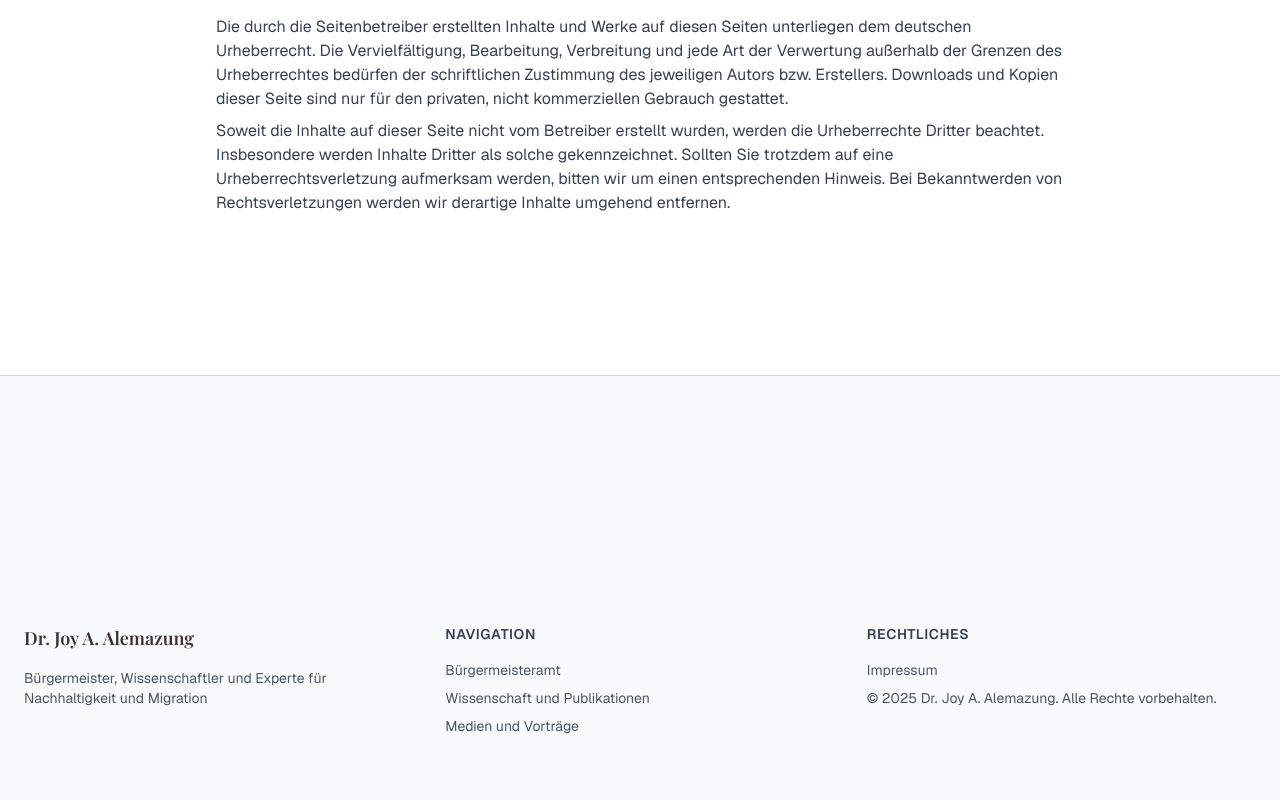
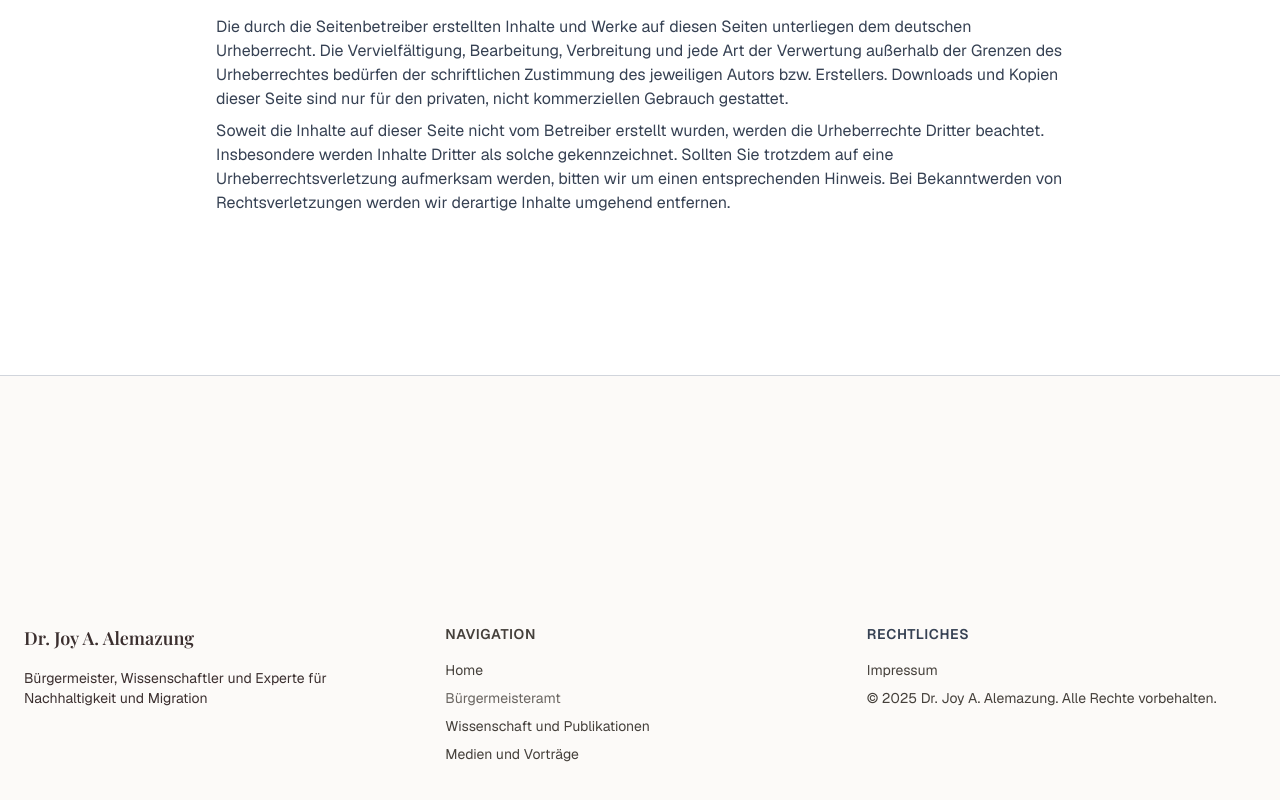
Before and after one commit to Davidcode2/dr-joy-alemazung, a Next.js app: page /en/impressum in a window 1280 px wide. Shown: the part 1344-2144 px from the top of the page. Built offline with nearby package versions, Linux system fonts and the light colour scheme; a web font is replaced by a local one.

Commit message:
Chevron svg instead of icons on experience

```diff
--- a/src/app/globals.css
+++ b/src/app/globals.css
@@ -55,7 +55,7 @@ body {
   --neutral-accent: hsl(30, 53%, 42%);
   --strong-accent: hsl(30, 85%, 41%);
   --ultralight-accent: hsl(30, 45%, 90%);
-  --grey-accent: hsl(30, 8%, 60%);
+  --grey-accent: hsl(30, 8%, 25%);
   --muted-accent: hsl(30, 15%, 35%);
   --primary: #deb887;
   --secondary: #f5deb3;
--- /dev/null
+++ b/src/components/chevronIconSvg.tsx
@@ -0,0 +1,19 @@
+export default function ChevronIconSvg() {
+  return (
+    <svg xmlns="http://www.w3.org/2000/svg" viewBox="0 0 480 480">
+      <defs>
+        <filter id="chevron-shadow" x="-50%" y="-50%" width="200%" height="200%">
+          <feDropShadow dx="0" dy="4" stdDeviation="6" floodOpacity="0.25" />
+        </filter>
+      </defs>
+      <path
+        d="M240 0 120 120l120 120-120 120 120 120 240-240L240 0z"
+        fill="var(--background)"
+        stroke="var(--accent)"
+        strokeWidth="2"
+        strokeLinejoin="miter"
+        filter="url(#chevron-shadow)"
+      ></path>
+    </svg>
+  );
+}
--- a/src/components/experience.tsx
+++ b/src/components/experience.tsx
@@ -1,52 +1,59 @@
-import Image from "next/image"
+import Image from "next/image";
+import ChevronIconSvg from "./chevronIconSvg";
 
 export default function Experience() {
   return (
     <section className="2xl:px-40 px-5 md:px-20 max-sm:pt-10 max-sm:pb-32 py-32 lg:py-42">
-      <h2 className="py-0 mt-0 pb-40 md:pb-48 text-5xl lg:text-6xl text-foreground) font-serif">Kommunale und internationale Erfahrungen</h2>
+      <h2 className="py-0 mt-0 pb-40 md:pb-48 text-5xl lg:text-4xl text-foreground) font-serif">
+        Kommunale und internationale Erfahrungen
+      </h2>
       <div className="grid xl:grid-cols-3 gap-y-32 md:gap-y-60 gap-x-20 2xl:gap-x-40">
         <div className="relative shadow-lg p-10 xl:py-20 border border-(--accent)/20">
-          <Image
-            src="/images/undraw_nature_yf30.svg"
-            alt=""
-            className="absolute max-sm:-top-7 top-0 right-0 w-32 h-32 pointer-events-none -translate-y-1/2 -translate-x-1/5"
-            width={256}
-            height={256}
-          />
+          <div className="absolute top-0 max-md:right-0 max-md:rotate-180 md:left-0 w-40 h-40 pointer-events-none -translate-y-1/2 max-md:translate-x-1/10 -translate-x-1/2 ">
+            <ChevronIconSvg />
+          </div>
           <div className="relative z-10 pr-6">
-            <h4 className="text-lg m-0 p-0 pb-5 text-(--muted-accent) uppercase">Entwicklungspolitik</h4>
-            <div className="text-lg leading-relaxed">Mehrjährige Erfahrung in kommunaler Entwicklungspolitik, Umsetzung der Agenda 2030 in den Kommunen</div>
+            <h4 className="text-lg m-0 p-0 pb-5 text-(--muted-accent) uppercase">
+              Entwicklungspolitik
+            </h4>
+            <div className="text-lg leading-relaxed">
+              Mehrjährige Erfahrung in kommunaler Entwicklungspolitik, Umsetzung
+              der Agenda 2030 in den Kommunen
+            </div>
           </div>
         </div>
 
         <div className="relative shadow-lg p-10 xl:py-20 border border-(--accent)/20">
-          <Image
-            src="/images/undraw_appreciate-it_aans.svg"
-            alt=""
-            className="absolute top-0 right-0 w-40 h-40 pointer-events-none -translate-y-1/2 max-sm:translate-x-1/10 -translate-x-1/8"
-            width={256}
-            height={256}
-          />
+          <div className="absolute top-0 max-md:right-0 max-md:rotate-180 md:left-0 w-40 h-40 pointer-events-none -translate-y-1/2 max-md:translate-x-1/10 -translate-x-1/2 ">
+            <ChevronIconSvg />
+          </div>
           <div className="relative z-10 pr-6">
-            <h4 className="text-lg m-0 p-0 pb-5 text-(--muted-accent) uppercase">Deutsch-Griechischer Austausch</h4>
-            <div className="text-lg leading-relaxed">Zuständig für kommunale Entwicklung und Zusammenarbeit zwischen deutschen und griechischen Kommunen</div>
+            <h4 className="text-lg m-0 p-0 pb-5 text-(--muted-accent) uppercase">
+              Deutsch-Griechischer Austausch
+            </h4>
+            <div className="text-lg leading-relaxed">
+              Zuständig für kommunale Entwicklung und Zusammenarbeit zwischen
+              deutschen und griechischen Kommunen
+            </div>
           </div>
         </div>
 
         <div className="relative shadow-lg p-10 xl:py-20 border border-(--accent)/20">
-          <Image
-            src="/images/undraw_small-town_76a2.svg"
-            alt=""
-            className="absolute top-0 right-0 w-40 h-40 pointer-events-none -translate-y-1/2 -translate-x-1/4"
-            width={256}
-            height={256}
-          />
+          <div className="absolute top-0 max-md:right-0 max-md:rotate-180 md:left-0 w-40 h-40 pointer-events-none -translate-y-1/2 max-md:translate-x-1/10 -translate-x-1/2 ">
+            <ChevronIconSvg />
+          </div>
           <div className="relative z-10 pr-6">
-            <h4 className="text-lg m-0 p-0 pb-5 text-(--muted-accent) uppercase">Friedenspolitik</h4>
-            <div className="text-lg leading-relaxed">Senior Berater und Referent für Frieden und Sicherheitspolitik am Global Governance Institute Brüssel, Belgien (www.globalgovernance.eu)</div>
+            <h4 className="text-lg m-0 p-0 pb-5 text-(--muted-accent) uppercase">
+              Friedenspolitik
+            </h4>
+            <div className="text-lg leading-relaxed">
+              Senior Berater und Referent für Frieden und Sicherheitspolitik am
+              Global Governance Institute Brüssel, Belgien
+              (www.globalgovernance.eu)
+            </div>
           </div>
         </div>
       </div>
     </section>
-  )
+  );
 }
--- a/src/components/footer.tsx
+++ b/src/components/footer.tsx
@@ -2,7 +2,7 @@ import Link from "next/link";
 
 export default function Footer() {
   return (
-    <footer className="w-full border-t border-gray-300 dark:border-gray-700 bg-gray-50 dark:bg-gray-900">
+    <footer className="w-full border-t border-gray-300 dark:border-gray-700 bg-(--ultralight-accent)/20">
       <div className="max-w-7xl mx-auto px-6 pt-62 pb-40">
         <div className="grid grid-cols-1 md:grid-cols-3 gap-8">
           {/* About Section */}
@@ -10,7 +10,7 @@ export default function Footer() {
             <h3 className="font-serif text-lg font-semibold mb-4">
               Dr. Joy A. Alemazung
             </h3>
-            <p className="text-sm text-gray-600 dark:text-gray-400">
+            <p className="text-sm text-(--gray-accent)">
               Bürgermeister, Wissenschaftler und Experte für Nachhaltigkeit und
               Migration
             </p>
@@ -18,14 +18,22 @@ export default function Footer() {
 
           {/* Main Sections */}
           <div>
-            <h4 className="font-semibold mb-4 text-sm uppercase tracking-wider text-gray-700 dark:text-gray-300">
+            <h4 className="font-semibold mb-4 text-sm uppercase tracking-wider text-(--grey-accent)">
               Navigation
             </h4>
             <ul className="space-y-2 text-sm">
               <li>
                 <Link
+                  href="/"
+                  className="text-(--grey-accent) hover:text-(--grey-accent) transition"
+                >
+                  Home
+                </Link>
+              </li>
+              <li>
+                <Link
                   href="/buergermeisterliches"
-                  className="text-gray-600 dark:text-gray-400 hover:text-gray-900 dark:hover:text-gray-100 transition"
+                  className="text-(--grey-accent)/80 hover:text-(--grey-accent) transition"
                 >
                   Bürgermeisteramt
                 </Link>
@@ -33,7 +41,7 @@ export default function Footer() {
               <li>
                 <Link
                   href="/wissenschaft-und-publikationen"
-                  className="text-gray-600 dark:text-gray-400 hover:text-gray-900 dark:hover:text-gray-100 transition"
+                  className="text-(--grey-accent) hover:text-(--grey-accent) transition"
                 >
                   Wissenschaft und Publikationen
                 </Link>
@@ -41,7 +49,7 @@ export default function Footer() {
               <li>
                 <Link
                   href="/vortraege-und-medien"
-                  className="text-gray-600 dark:text-gray-400 hover:text-gray-900 dark:hover:text-gray-100 transition"
+                  className="text-(--grey-accent) hover:text-(--grey-accent) transition"
                 >
                   Medien und Vorträge
                 </Link>
@@ -58,12 +66,12 @@ export default function Footer() {
               <li>
                 <Link
                   href="/impressum"
-                  className="text-gray-600 dark:text-gray-400 hover:text-gray-900 dark:hover:text-gray-100 transition"
+                  className="text-(--grey-accent) hover:text-(--grey-accent) transition"
                 >
                   Impressum
                 </Link>
               </li>
-              <li className="text-gray-600 dark:text-gray-400 hover:text-gray-900 dark:hover:text-gray-100 transition">
+              <li className="text-(--grey-accent) hover:text-(--grey-accent) transition">
                 © {new Date().getFullYear()} Dr. Joy A. Alemazung. Alle Rechte
                 vorbehalten.
               </li>
```
